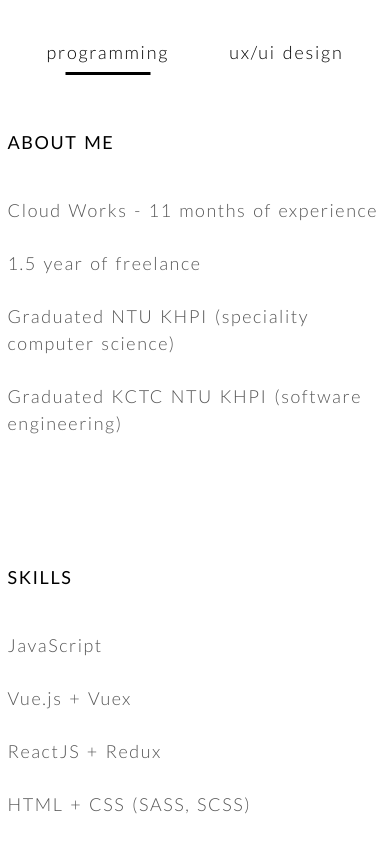
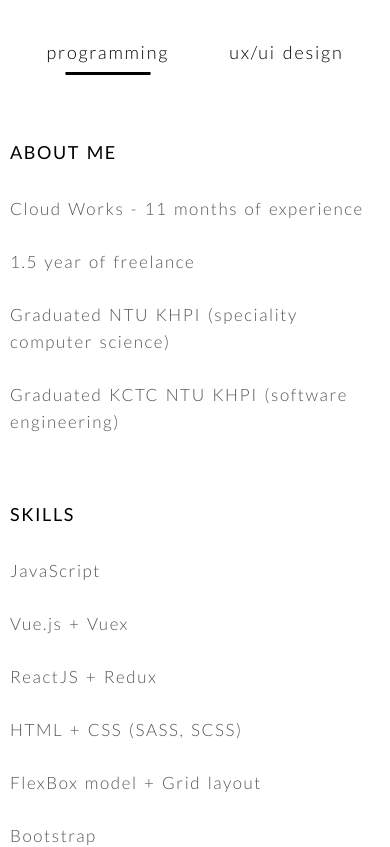
Before and after one commit to Chistikov/portfolio_nextjs, a Next.js app: page / in a window 390 px wide. Shown: the part 1560-2407 px from the top of the page. Built offline with nearby package versions, Linux system fonts and the light colour scheme.

Commit message:
Fixed margins. Fixed align titles at skills block

```diff
--- a/components/MySkillsBlock/styles.module.css
+++ b/components/MySkillsBlock/styles.module.css
@@ -18,7 +18,7 @@
 
 .buttonsBlock {
   margin-top: 60px;
-  margin-bottom: 70px;
+  margin-bottom: 80px;
 }
 
 .btn {
@@ -67,9 +67,8 @@
 
 .skillsContainer {
   margin: 0 50px;
-  text-align-last: left;
+  text-align: left;
   flex-basis: 375px;
-  min-width: 375px;
   max-width: 375px;
 }
 
@@ -79,8 +78,6 @@
   font-size: 18px;
   line-height: 18px;
   margin-top: 0;
-  margin-block-start: 0;
-  margin-block-end: 0;
   margin-bottom: 46px;
 }
 
@@ -112,14 +109,30 @@
   }
 
   .horisontalWrapper:first-child {
-    margin-bottom: 60px;
+    margin-bottom: 70px;
   }
 
   .skillsContainer {
-    margin-top: 60px;
+    margin-top: 70px;
+    flex-basis: auto;
   }
 
   .skillsContainer:first-child {
     margin-top: 0px;
   }
+
+  .skillsContainerTitle {
+    margin-bottom: 34px;
+  }
 }
+
+@media screen and (max-width: 650px) {
+  .skillsContainer {
+    margin-left: 10px;
+    margin-right: 10px;
+  }
+
+  .skillsContainerSkill {
+    font-size: 17px;
+  }
+}
```
